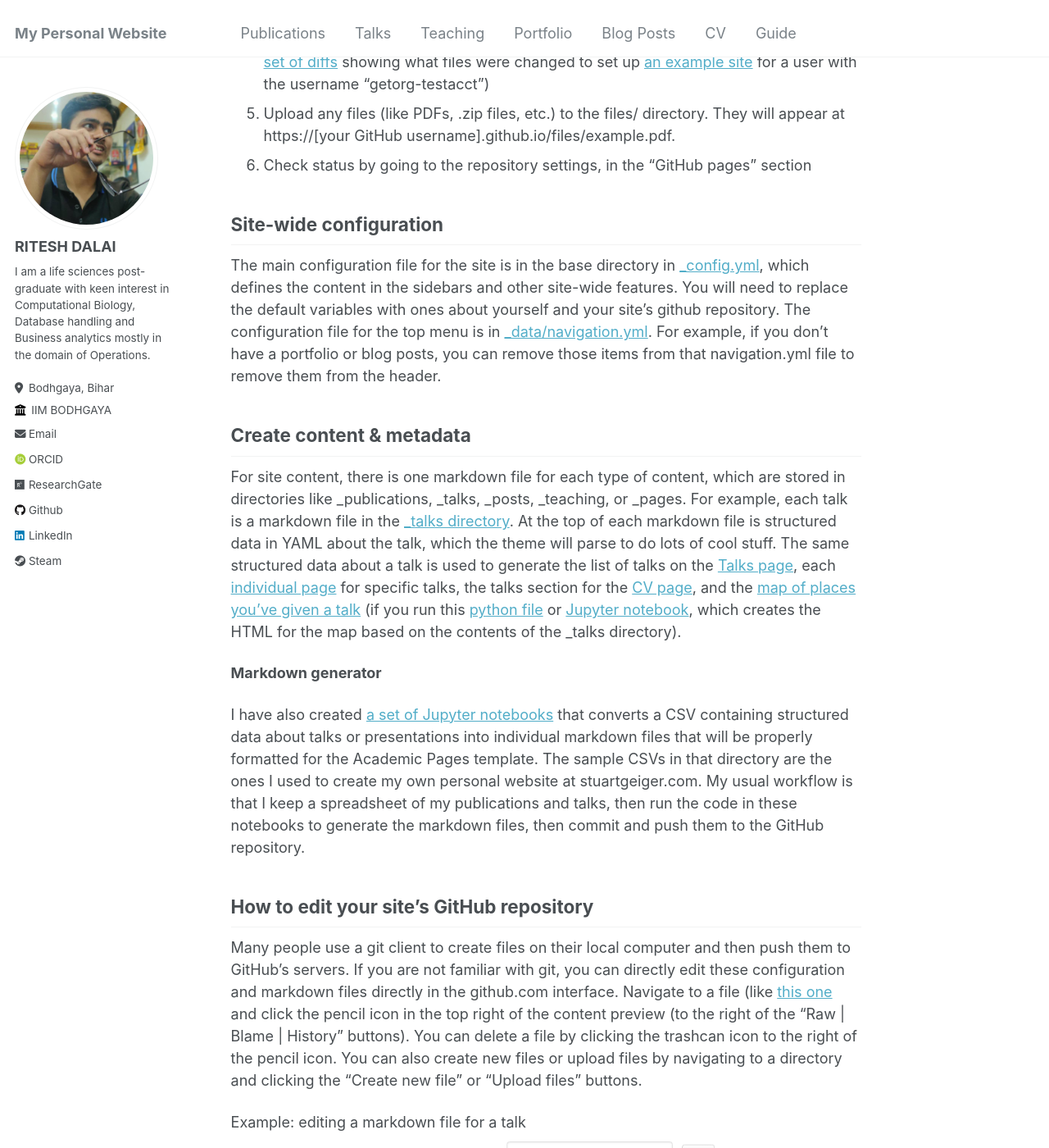
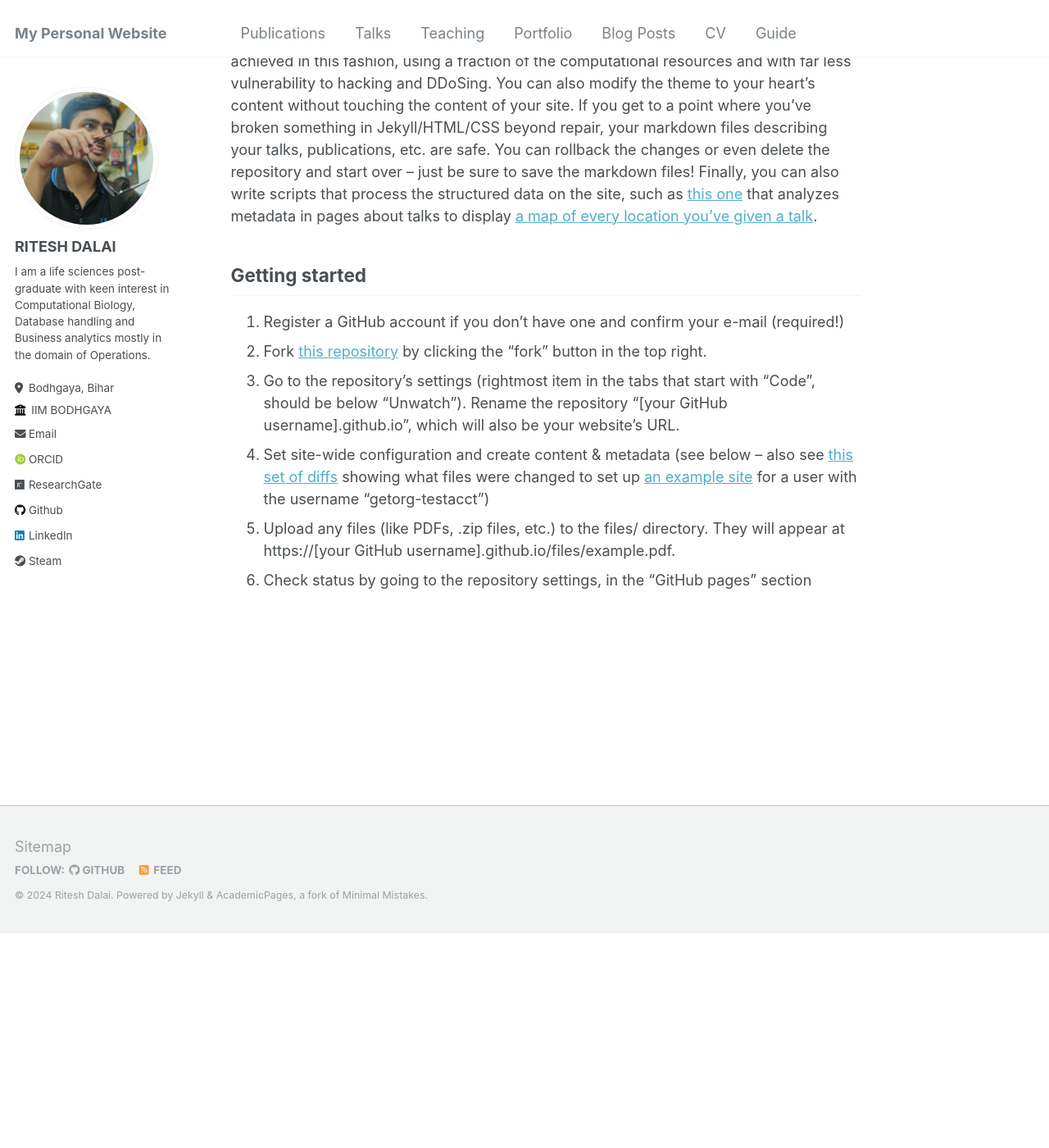
Before and after one commit to osoi-sloth/osoi-sloth.github.io, a Jekyll site: the page built from _pages/about.md, in a window 1280 px wide and 1400 px high, scrolled down 931 px. Shown: the whole window at 82% size. Built offline with Jekyll 4.4.1, drawn with Linux system fonts in a browser that asks for light colours; some web fonts are replaced; after the commit the page ends 2068 px from its top, so only the background shows below that; some of the changed text lies outside the part shown.

Commit message:
modified:   _pages/about.md

```diff
--- a/_pages/about.md
+++ b/_pages/about.md
@@ -16,34 +20,10 @@ Like many other Jekyll-based GitHub Pages templates, Academic Pages makes you se
 Many of the features of dynamic content management systems (like Wordpress) can be achieved in this fashion, using a fraction of the computational resources and with far less vulnerability to hacking and DDoSing. You can also modify the theme to your heart's content without touching the content of your site. If you get to a point where you've broken something in Jekyll/HTML/CSS beyond repair, your markdown files describing your talks, publications, etc. are safe. You can rollback the changes or even delete the repository and start over -- just be sure to save the markdown files! Finally, you can also write scripts that process the structured data on the site, such as [this one](https://github.com/academicpages/academicpages.github.io/blob/master/talkmap.ipynb) that analyzes metadata in pages about talks to display [a map of every location you've given a talk](https://academicpages.github.io/talkmap.html).
 
 Getting started
-======
+------
 1. Register a GitHub account if you don't have one and confirm your e-mail (required!)
 1. Fork [this repository](https://github.com/academicpages/academicpages.github.io) by clicking the "fork" button in the top right.
 1. Go to the repository's settings (rightmost item in the tabs that start with "Code", should be below "Unwatch"). Rename the repository "[your GitHub username].github.io", which will also be your website's URL.
 1. Set site-wide configuration and create content & metadata (see below -- also see [this set of diffs](http://archive.is/3TPas) showing what files were changed to set up [an example site](https://getorg-testacct.github.io) for a user with the username "getorg-testacct")
 1. Upload any files (like PDFs, .zip files, etc.) to the files/ directory. They will appear at https://[your GitHub username].github.io/files/example.pdf.
 1. Check status by going to the repository settings, in the "GitHub pages" section
-
-Site-wide configuration
-------
-The main configuration file for the site is in the base directory in [_config.yml](https://github.com/academicpages/academicpages.github.io/blob/master/_config.yml), which defines the content in the sidebars and other site-wide features. You will need to replace the default variables with ones about yourself and your site's github repository. The configuration file for the top menu is in [_data/navigation.yml](https://github.com/academicpages/academicpages.github.io/blob/master/_data/navigation.yml). For example, if you don't have a portfolio or blog posts, you can remove those items from that navigation.yml file to remove them from the header.
-
-Create content & metadata
-------
-For site content, there is one markdown file for each type of content, which are stored in directories like _publications, _talks, _posts, _teaching, or _pages. For example, each talk is a markdown file in the [_talks directory](https://github.com/academicpages/academicpages.github.io/tree/master/_talks). At the top of each markdown file is structured data in YAML about the talk, which the theme will parse to do lots of cool stuff. The same structured data about a talk is used to generate the list of talks on the [Talks page](https://academicpages.github.io/talks), each [individual page](https://academicpages.github.io/talks/2012-03-01-talk-1) for specific talks, the talks section for the [CV page](https://academicpages.github.io/cv), and the [map of places you've given a talk](https://academicpages.github.io/talkmap.html) (if you run this [python file](https://github.com/academicpages/academicpages.github.io/blob/master/talkmap.py) or [Jupyter notebook](https://github.com/academicpages/academicpages.github.io/blob/master/talkmap.ipynb), which creates the HTML for the map based on the contents of the _talks directory).
-
-**Markdown generator**
-
-I have also created [a set of Jupyter notebooks](https://github.com/academicpages/academicpages.github.io/tree/master/markdown_generator
-) that converts a CSV containing structured data about talks or presentations into individual markdown files that will be properly formatted for the Academic Pages template. The sample CSVs in that directory are the ones I used to create my own personal website at stuartgeiger.com. My usual workflow is that I keep a spreadsheet of my publications and talks, then run the code in these notebooks to generate the markdown files, then commit and push them to the GitHub repository.
-
-How to edit your site's GitHub repository
-------
-Many people use a git client to create files on their local computer and then push them to GitHub's servers. If you are not familiar with git, you can directly edit these configuration and markdown files directly in the github.com interface. Navigate to a file (like [this one](https://github.com/academicpages/academicpages.github.io/blob/master/_talks/2012-03-01-talk-1.md) and click the pencil icon in the top right of the content preview (to the right of the "Raw | Blame | History" buttons). You can delete a file by clicking the trashcan icon to the right of the pencil icon. You can also create new files or upload files by navigating to a directory and clicking the "Create new file" or "Upload files" buttons.
-
-Example: editing a markdown file for a talk
-![Editing a markdown file for a talk](/images/editing-talk.png)
-
-For more info
-------
-More info about configuring Academic Pages can be found in [the guide](https://academicpages.github.io/markdown/). The [guides for the Minimal Mistakes theme](https://mmistakes.github.io/minimal-mistakes/docs/configuration/) (which this theme was forked from) might also be helpful.
```
Also changed, not shown: other parts of _pages/about.md (+5 -1 lines).
